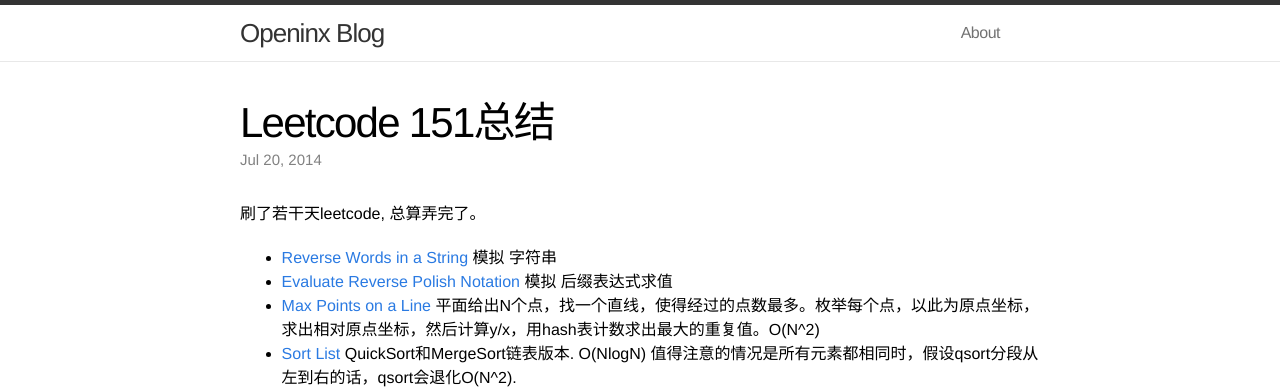
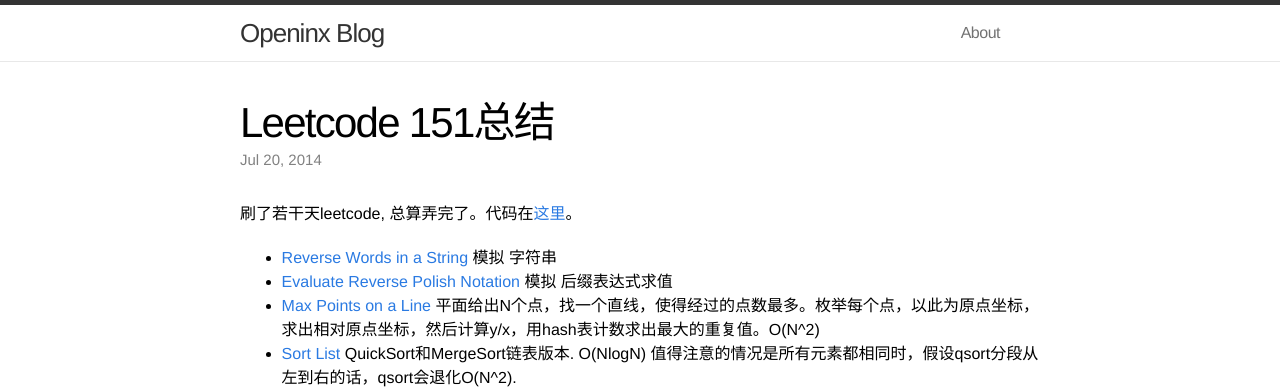
Before and after one commit to SteNicholas/openinx.github.io, a Jekyll site: the page built from _posts/2014-07-20-leetcode-151-finished.md, in a window 1280 px wide and 900 px high. Shown: the top 391 px of the window. Built offline with Jekyll 4.4.1, drawn with Linux system fonts in a browser that asks for light colours; Markdown is read by kramdown in place of the engine named in the settings; comment, search, counter and statistics services are not loaded.

Commit message:
leetcode

```diff
--- a/_posts/2014-07-20-leetcode-151-finished.md
+++ b/_posts/2014-07-20-leetcode-151-finished.md
@@ -6,7 +6,7 @@ category:
 tags: [ algorithm ]
 ---
 
-刷了若干天leetcode, 总算弄完了。
+刷了若干天leetcode, 总算弄完了。代码在[这里](https://github.com/openinx/algorithm-solution/tree/master/leetcode)。
 
 * [Reverse Words in a String](https://oj.leetcode.com/problems/reverse-words-in-a-string/)
 模拟 字符串
```
